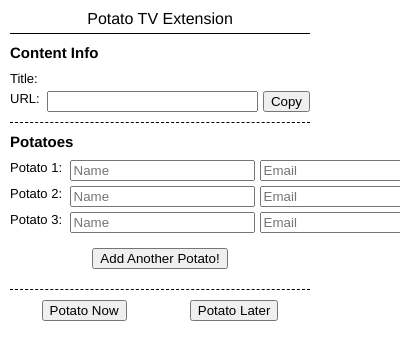
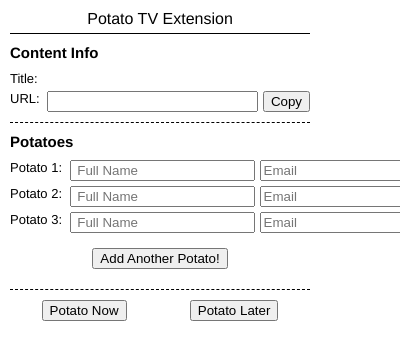
Before and after one commit to mdlp92/PotatoExtV1.0, a browser extension: page popup.html in a window 400 px wide. Shown: the top 360 px of the page. Drawn offline with Linux system fonts and the light colour scheme.

Commit message:
add "full name" to place holder

```diff
--- a/popup.html
+++ b/popup.html
@@ -112,19 +112,19 @@
     <form id="email-form">
       <div class="main-section__group">
         <div class="main-section__label">Potato 1: </div>
-        <input name="potato-first_name" type="text" placeholder="Name" class="main-section__input"></input>
+        <input name="potato-full_name" type="text" placeholder=" Full Name" class="main-section__input"></input>
         <input name="potato-email" type="email" placeholder="Email" class="main-section__input"></input>
       </div>
 
       <div class="main-section__group">
         <div class="main-section__label">Potato 2: </div>
-        <input name="potato-first_name" type="text" placeholder="Name" class="main-section__input"></input>
+        <input name="potato-full_name" type="text" placeholder=" Full Name" class="main-section__input"></input>
         <input name="potato-email" type="email" placeholder="Email" class="main-section__input"></input>
       </div>
 
       <div class="main-section__group">
         <div class="main-section__label">Potato 3: </div>
-        <input name="potato-first_name" type="text" placeholder="Name" class="main-section__input"></input>
+        <input name="potato-full_name" type="text" placeholder=" Full Name" class="main-section__input"></input>
         <input name="potato-email" type="email" placeholder="Email" class="main-section__input"></input>
       </div>
 
```
